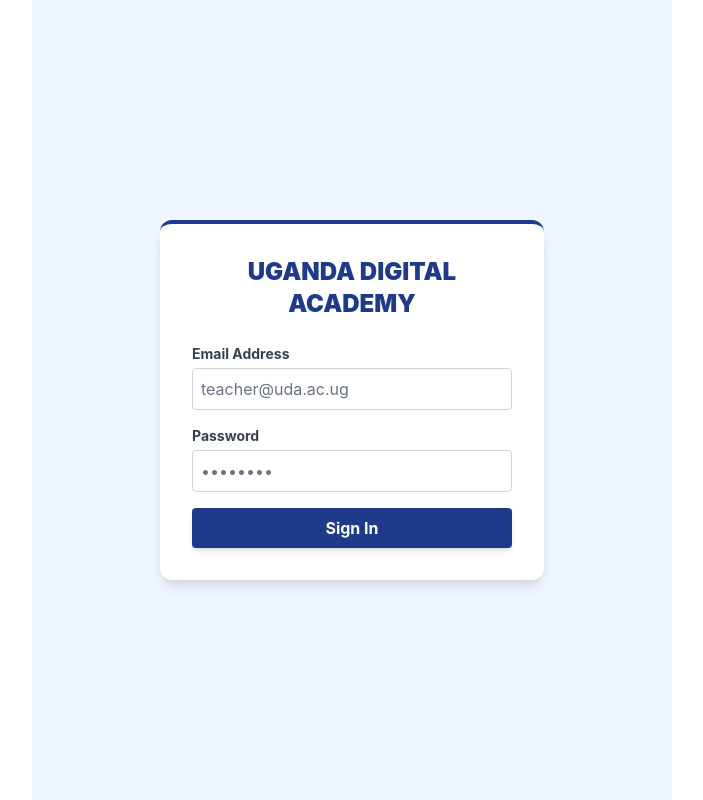
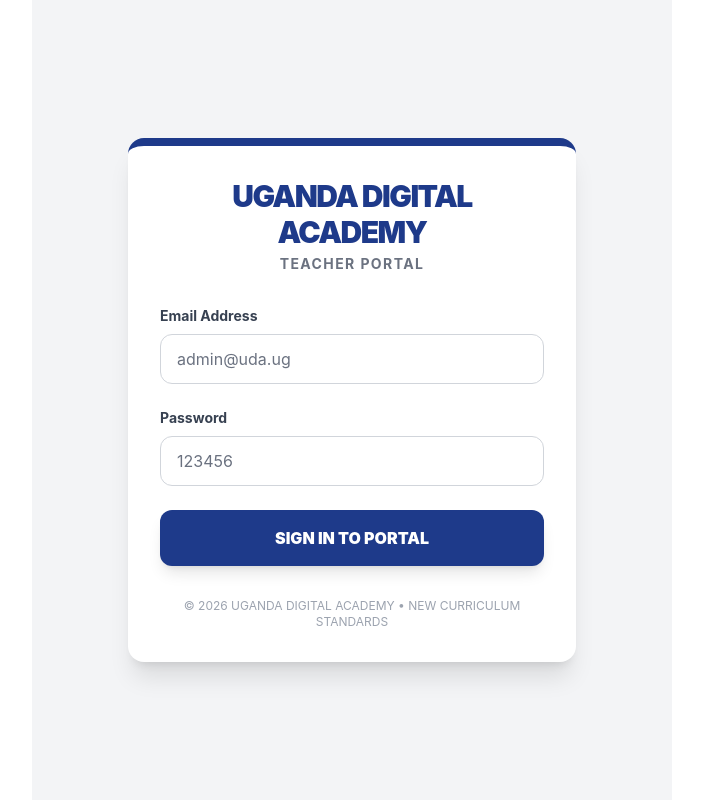
Before and after one commit to bwanking/asa, a React (Create React App) app: page /login in a window 1280 px wide. Shown: the whole page, without its empty margins (288-991 px from the left). Built offline with nearby package versions, Linux system fonts and the light colour scheme; the HTML template or start-up script is replaced by a standard one.

Commit message:
Update Login.jsx

```diff
--- a/src/pages/Login.jsx
+++ b/src/pages/Login.jsx
@@ -1,55 +1,95 @@
 import React, { useState } from 'react';
-// Import your firebase auth and database if needed
-// import { auth } from '../firebase';
+import { useNavigate } from 'react-router-dom';
 
 const Login = () => {
+  // State for form inputs
   const [email, setEmail] = useState('');
   const [password, setPassword] = useState('');
+  const [error, setError] = useState('');
+
+  const navigate = useNavigate();
 
   const handleLogin = (e) => {
     e.preventDefault();
-    console.log("Logging in with:", email);
-    // Add your Firebase sign-in logic here
+    setError('');
+
+    // TEMPORARY BYPASS LOGIC:
+    // This allows you to enter the system without a live database connection.
+    if (email === "admin@uda.ug" && password === "123456") {
+      console.log("Login successful! Redirecting to dashboard...");
+      navigate('/math-gen'); // Make sure this matches the route in your App.js
+    } else {
+      setError("Invalid Email or Password. Hint: admin@uda.ug / 123456");
+    }
   };
 
   return (
-    <div className="flex flex-col items-center justify-center min-h-screen bg-blue-50">
-      <div className="bg-white p-8 rounded-xl shadow-lg w-96 border-t-4 border-blue-900">
-        <h1 className="text-2xl font-black text-blue-900 text-center mb-6">UGANDA DIGITAL ACADEMY</h1>
-        <form onSubmit={handleLogin} className="space-y-4">
+    <div className="min-h-screen flex items-center justify-center bg-gray-100 px-4">
+      <div className="max-w-md w-full bg-white rounded-2xl shadow-xl overflow-hidden border-t-8 border-blue-900">
+        <div className="p-8">
+          {/* Brand Header */}
+          <div className="text-center mb-8">
+            <h1 className="text-3xl font-black text-blue-900 tracking-tighter">
+              UGANDA DIGITAL ACADEMY
+            </h1>
+            <p className="text-sm text-gray-500 font-bold mt-1 uppercase tracking-widest">
+              Teacher Portal
+            </p>
+          </div>
+
+          {/* Error Message */}
+          {error && (
+            <div className="bg-red-50 text-red-600 p-3 rounded-lg text-sm mb-6 border border-red-200 text-center">
+              {error}
+            </div>
+          )}
+
+          <form onSubmit={handleLogin} className="space-y-6">
             <div>
-            <label className="block text-sm font-bold text-gray-700">Email Address</label>
+              <label className="block text-sm font-bold text-gray-700 mb-2">
+                Email Address
+              </label>
               <input
                 type="email"
                 value={email}
                 onChange={(e) => setEmail(e.target.value)}
-              className="w-full p-2 border border-gray-300 rounded mt-1 focus:ring-2 focus:ring-blue-500 outline-none"
-              placeholder="teacher@uda.ac.ug"
+                className="w-full px-4 py-3 rounded-xl border border-gray-300 focus:ring-2 focus:ring-blue-900 focus:border-transparent outline-none transition"
+                placeholder="admin@uda.ug"
                 required
               />
             </div>
+
             <div>
-            <label className="block text-sm font-bold text-gray-700">Password</label>
+              <label className="block text-sm font-bold text-gray-700 mb-2">
+                Password
+              </label>
               <input
                 type="password"
                 value={password}
                 onChange={(e) => setPassword(e.target.value)}
-              className="w-full p-2 border border-gray-300 rounded mt-1 focus:ring-2 focus:ring-blue-500 outline-none"
-              placeholder="••••••••"
+                className="w-full px-4 py-3 rounded-xl border border-gray-300 focus:ring-2 focus:ring-blue-900 focus:border-transparent outline-none transition"
+                placeholder="123456"
                 required
               />
             </div>
+
             <button
               type="submit"
-            className="w-full bg-blue-900 text-white font-bold py-2 rounded hover:bg-blue-800 transition shadow-md"
+              className="w-full bg-blue-900 hover:bg-blue-800 text-white font-black py-4 rounded-xl shadow-lg transform transition active:scale-95"
             >
-            Sign In
+              SIGN IN TO PORTAL
             </button>
           </form>
+
+          <div className="mt-8 text-center">
+            <p className="text-xs text-gray-400">
+              © 2026 UGANDA DIGITAL ACADEMY • NEW CURRICULUM STANDARDS
+            </p>
+          </div>
+        </div>
       </div>
     </div>
   );
 };
 
-// THIS IS THE LINE THAT FIXES YOUR VERCEL BUILD ERROR
 export default Login;
```
Lines whose indentation alone changed are shown as unchanged.
